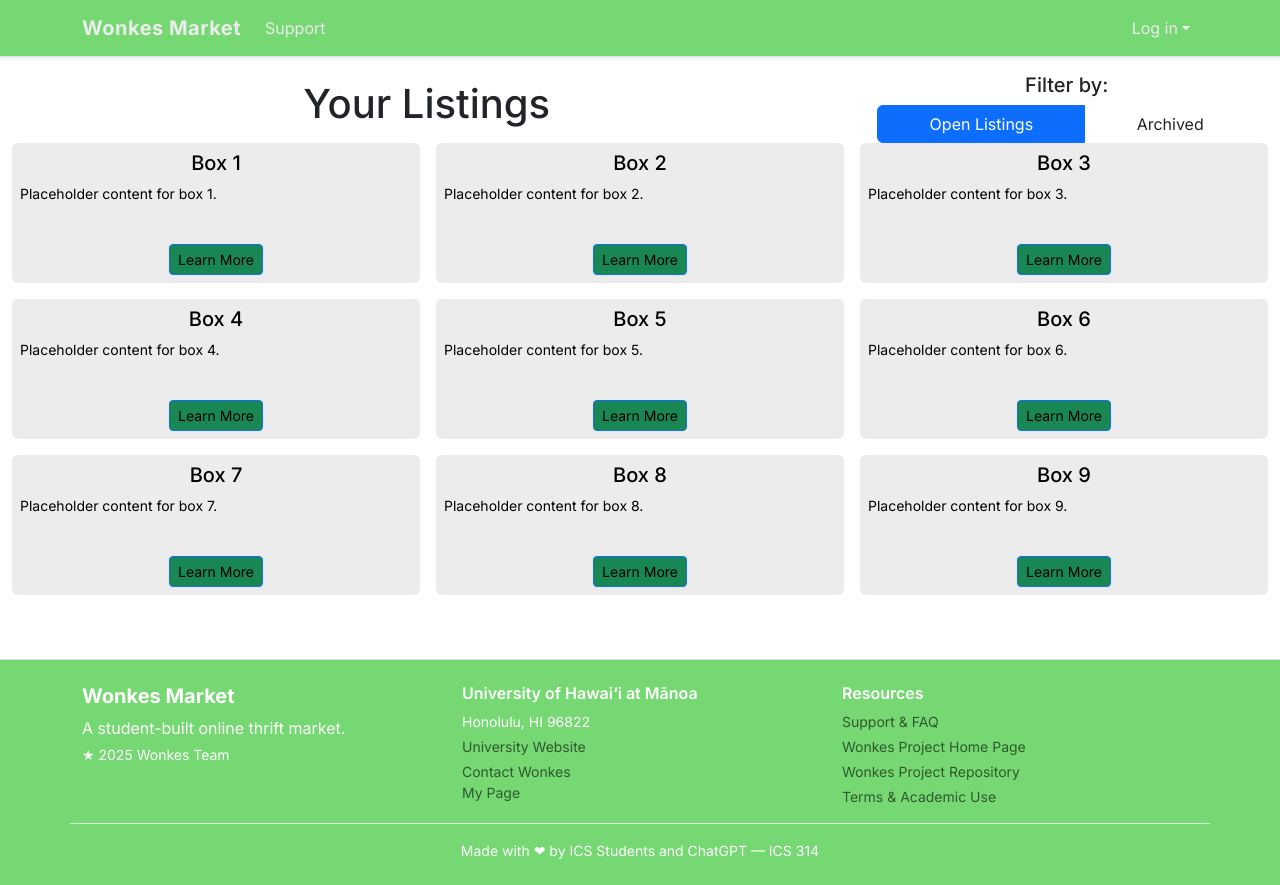
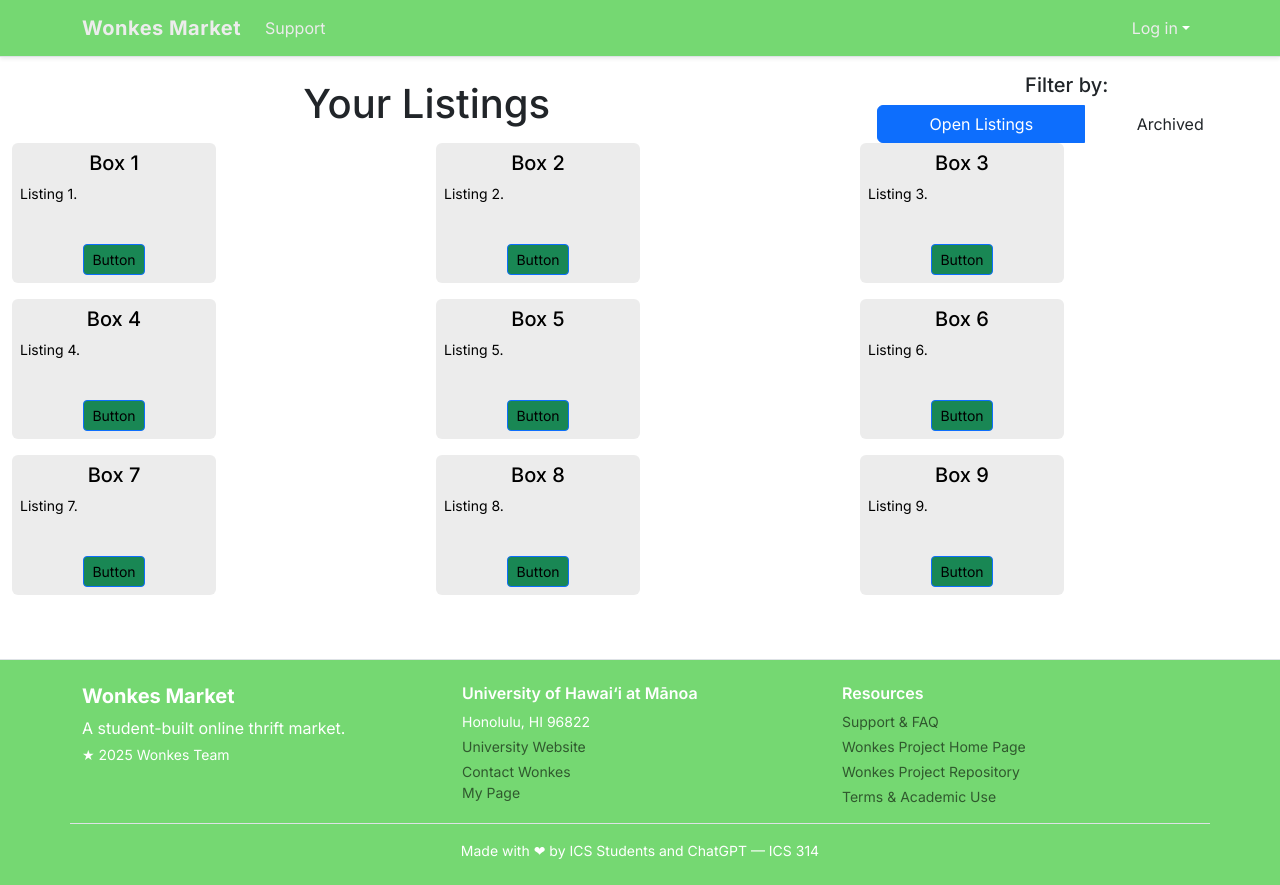
Before and after one commit to wonkes-manoa/manoa-student-market, a Next.js app: page /list/MyStore in a window 1280 px wide. Built offline with nearby package versions, Linux system fonts and the light colour scheme; no server answers.

Commit message:
edited box

```diff
--- a/src/app/list/MyStore/page.tsx
+++ b/src/app/list/MyStore/page.tsx
@@ -33,13 +33,13 @@ const MyStorePage = async () => (
             .map((_, i) => ({
               id: `box-${i + 1}`,
               title: `Box ${i + 1}`,
-              body: `Placeholder content for box ${i + 1}.`,
+              body: `Listing ${i + 1}.`,
             }))
             .map((box) => (
               <Col key={box.id} md={4} sm={6} xs={12}>
                 <div
                   className="bg-light rounded text-black p-2 d-flex flex-column"
-                  style={{ minHeight: '140px', maxWidth: '100%' }}
+                  style={{ minHeight: '140px', maxWidth: '50%' }}
                 >
                   <h5 className="text-center mb-2">{box.title}</h5>
                   <p className="flex-grow-1 small mb-2">{box.body}</p>
@@ -47,7 +47,7 @@ const MyStorePage = async () => (
                     size="sm"
                     className="d-block mx-auto bg-success text-black"
                   >
-                    Learn More
+                    Button
                   </Button>
                 </div>
               </Col>
```
